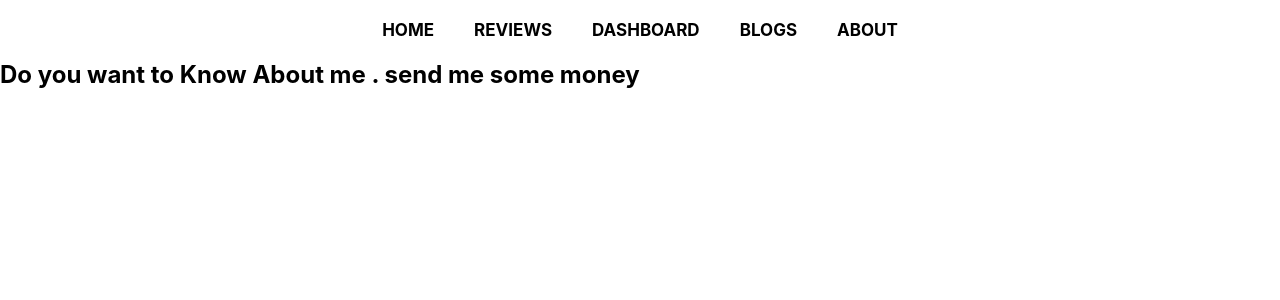
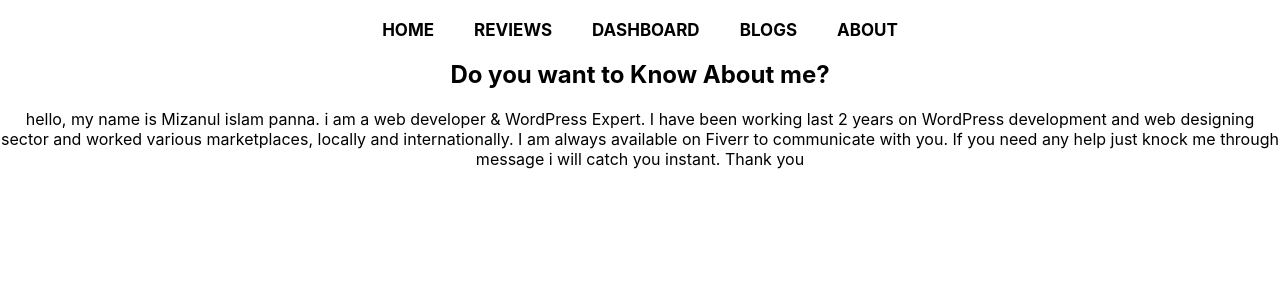
Before and after one commit to mizanulislampanna/assignment-9-asus-review, a React (Create React App) app: page /about in a window 1280 px wide. Shown: the top 300 px of the page. Built offline with nearby package versions, Linux system fonts and the light colour scheme.

Commit message:
all done

```diff
--- a/src/Components/About/About.js
+++ b/src/Components/About/About.js
@@ -2,8 +2,16 @@ import React from "react";
 
 const About = () => {
   return (
-    <div>
-      <h2>Do you want to Know About me . send me some money</h2>
+    <div style={{ textAlign: "center" }}>
+      <h2>Do you want to Know About me?</h2>
+      <p>
+        hello, my name is Mizanul islam panna. i am a web developer & WordPress
+        Expert. I have been working last 2 years on WordPress development and
+        web designing sector and worked various marketplaces, locally and
+        internationally. I am always available on Fiverr to communicate with
+        you. If you need any help just knock me through message i will catch you
+        instant. Thank you
+      </p>
     </div>
   );
 };
--- a/src/Components/PageNotFound/PageNotFound.css
+++ b/src/Components/PageNotFound/PageNotFound.css
@@ -1,4 +1,4 @@
 .page-not-found-container {
   text-align: center;
-  margin: 100px;
+  margin: 10px;
 }
```
Also changed, not shown: 2 other files (tests, documents, lock files or other folders).
